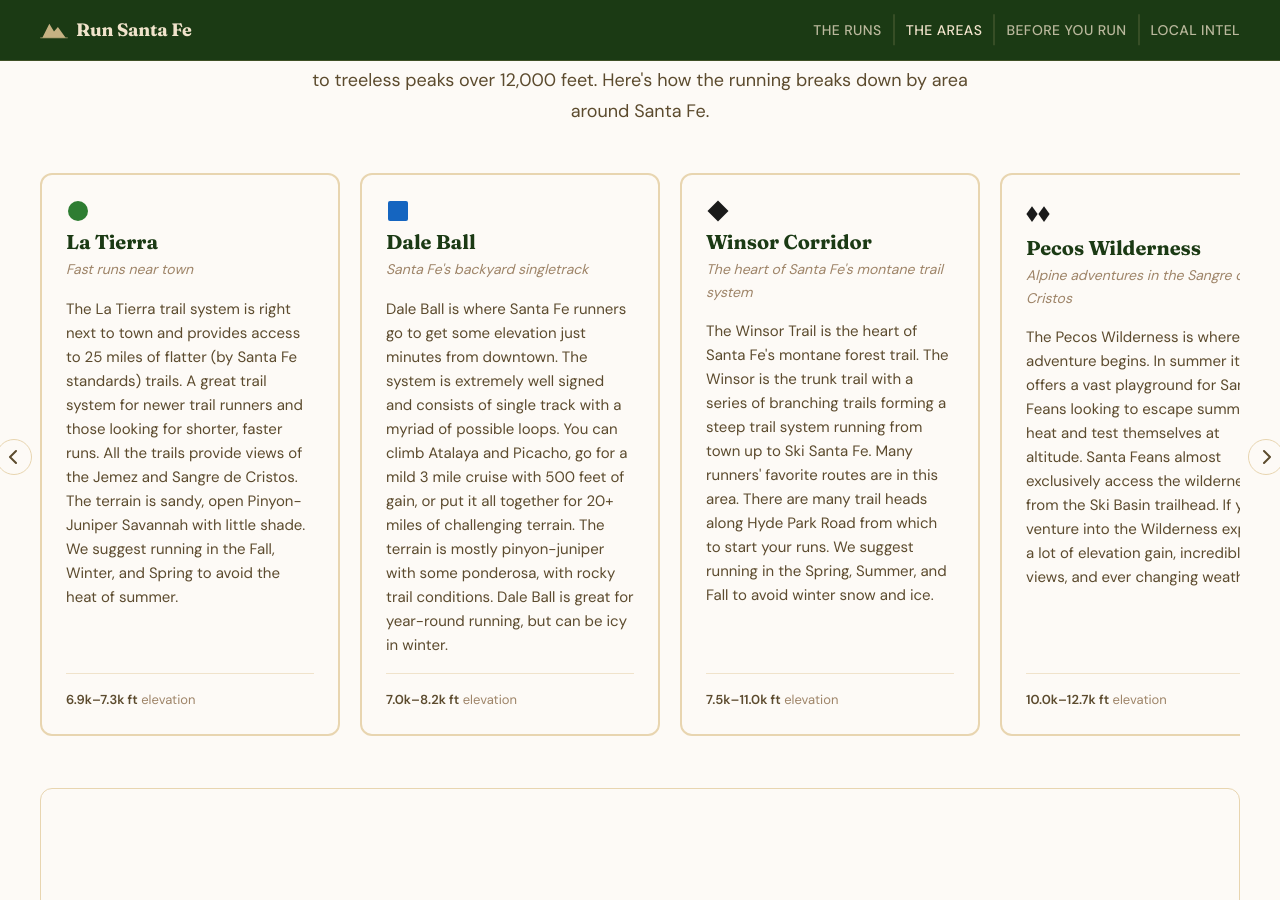
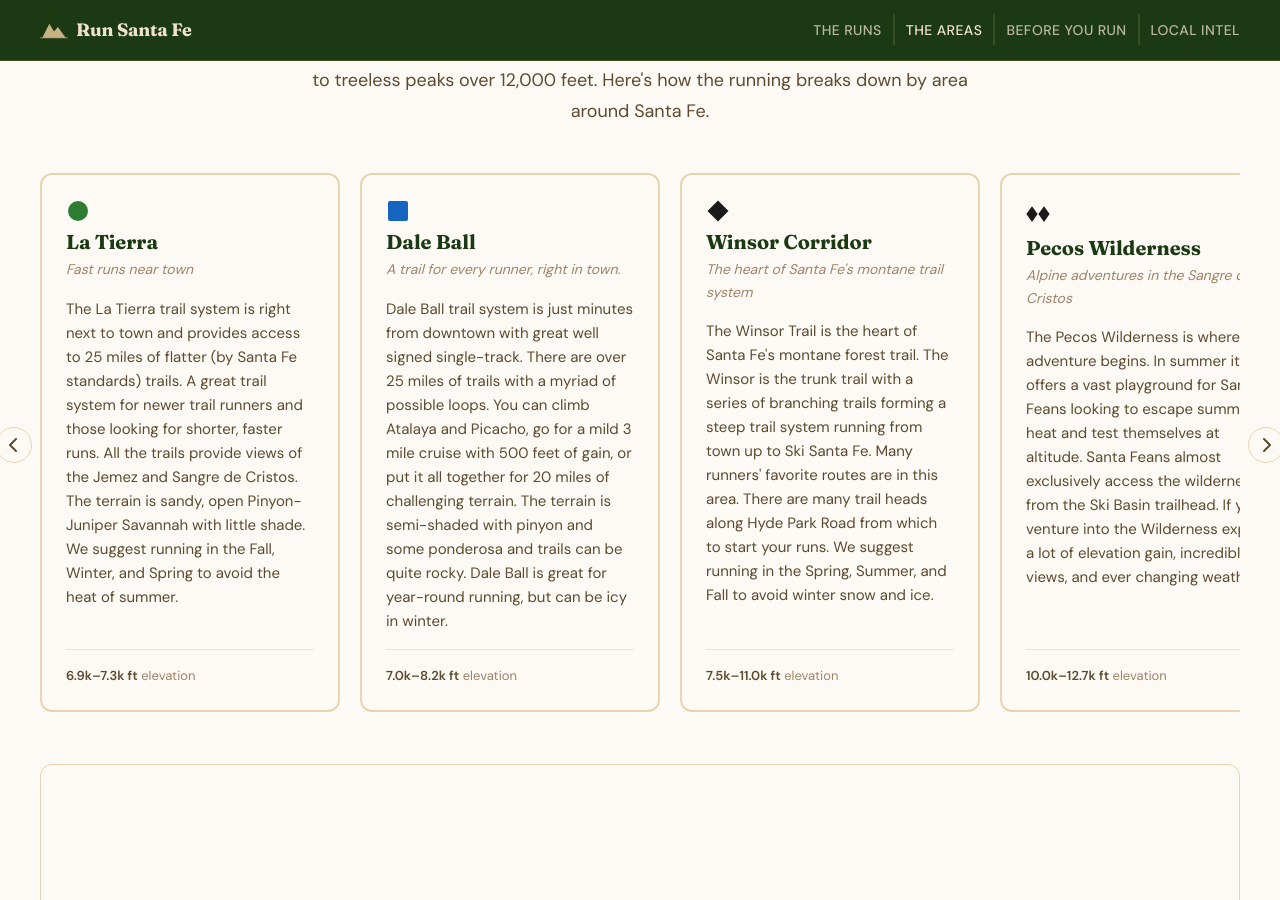
Before and after one commit to santa-fe-runs/santa-fe-run, a Jekyll site: the page built from the-areas.md, in a window 1280 px wide and 900 px high, scrolled down 305 px. Built offline with Jekyll 4.4.1, drawn with Linux system fonts in a browser that asks for light colours.

Commit message:
fix: copy updates for areas

```diff
--- a/_data/areas.yml
+++ b/_data/areas.yml
@@ -19,12 +19,12 @@
 
 - id: dale-ball
   name: Dale Ball
-  tagline: Santa Fe's backyard singletrack
+  tagline: A trail for every runner, right in town.
   description: >-
-    Dale Ball is where Santa Fe runners go to get some elevation just minutes from downtown.
-    The system is extremely well signed and consists of single track with a myriad of possible loops.
-    You can climb Atalaya and Picacho, go for a mild 3 mile cruise with 500 feet of gain, or put it all together for 20+ miles of challenging terrain.
-    The terrain is mostly pinyon-juniper with some ponderosa, with rocky trail conditions.
+    Dale Ball trail system is just minutes from downtown with great well signed single-track.
+    There are over 25 miles of trails with a myriad of possible loops.
+    You can climb Atalaya and Picacho, go for a mild 3 mile cruise with 500 feet of gain, or put it all together for 20 miles of challenging terrain.
+    The terrain is semi-shaded with pinyon and some ponderosa and trails can be quite rocky.
     Dale Ball is great for year-round running, but can be icy in winter.
   difficulty: blue
   elevation_range:
@@ -72,7 +72,7 @@
 
 - id: galisteo-basin
   name: Galisteo Basin
-  tagline: Rolling grasslands and ancient routes
+  tagline: Great views, smooth runs
   description: >-
     20 minutes South of Santa Fe is Galisteo Basin.
     This preserve is a popular recreation area for hikers, mountain bikers, and runners.
@@ -108,7 +108,7 @@
 
 - id: caja-del-rio
   name: Caja del Rio
-  tagline: Volcanic plateau west of the city
+  tagline: Little visited Volcanic plateau
   description: >-
     Caja del Rio is Santa Fe's least-known running area--a broad volcanic plateau west of the city.
     Known for Diablo Canyon at its northern edge, the plateau also has a network of dirt roads.
```
